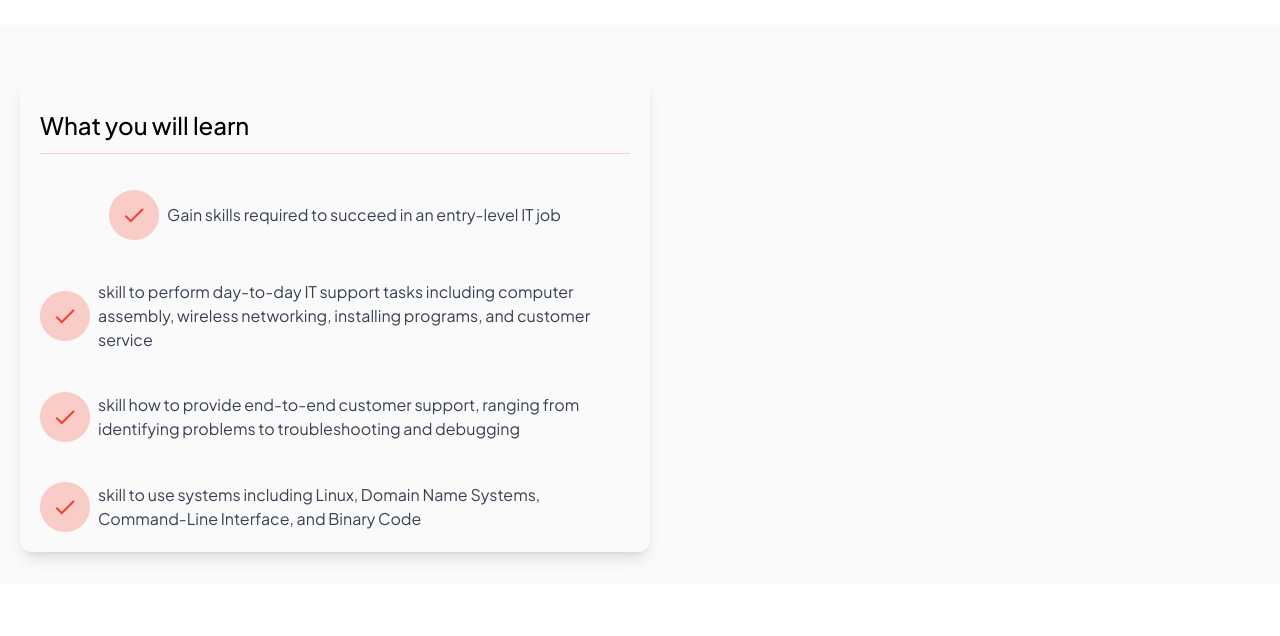
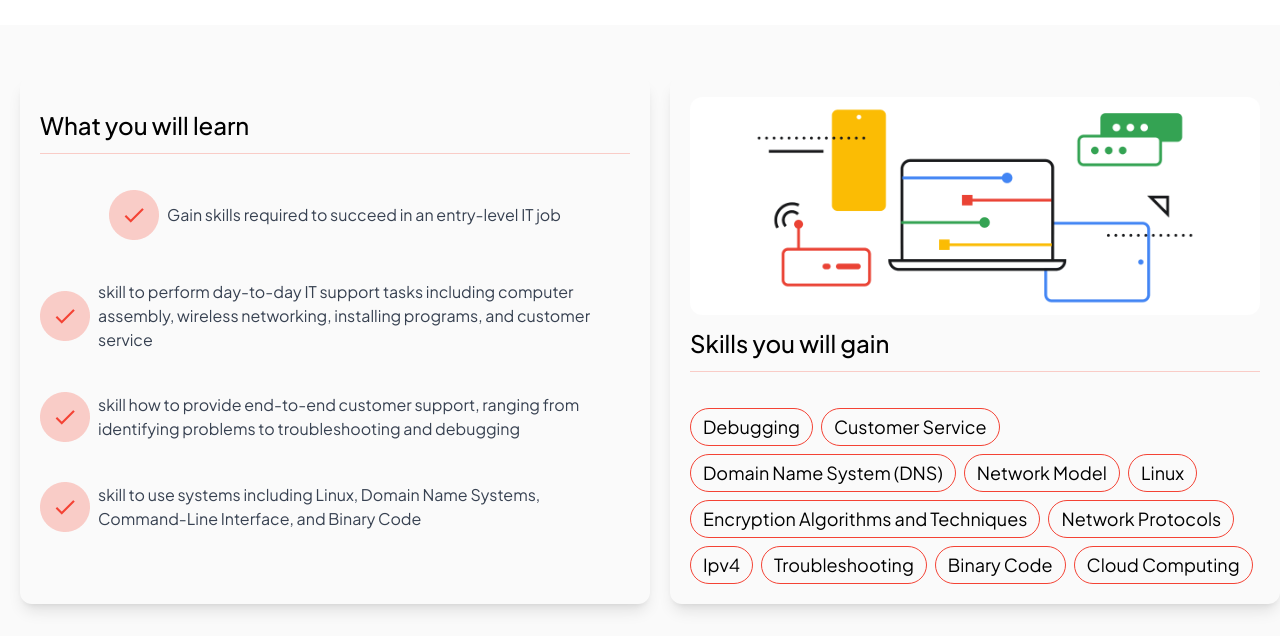
Before and after one commit to nazmul-hasan2/creative4u, a website built with Vite: page index.html in a window 1280 px wide. Shown: the part 861-1497 px from the top of the page. Before the commit the page ends 1445 px from the top, so only its background shows below. Built offline with nearby package versions, Linux system fonts and the light colour scheme; files whose address does not match are found by name.

Commit message:
Skill Section

```diff
--- a/index.html
+++ b/index.html
@@ -143,7 +143,30 @@
 
         </div>
 
+        <!-- Skill section -->
+        <div class="grid grid-cols-1 ml-5 md:grid-cols-1">
+          <div class="rounded-xl shadow-lg">
+            <div class="p-5 flex flex-col">
+              <div class="rounded-xl overflow-hidden">
+                <img src="assets/IT_social 1.png" alt="">
+              </div>
+              <h3 class="text-2xl md:text-2xl font-medium py-3 mb-9 border-b border-[#F9CCC7]">Skills you will gain</h3>
+              <div class="flex flex-wrap gap-2">
+                <span class="skill-item">Debugging</span>
+                <span class="skill-item">Customer Service</span>
+                <span class="skill-item">Domain Name System (DNS)</span>
+                <span class="skill-item">Network Model</span>
+                <span class="skill-item">Linux</span>
+                <span class="skill-item">Encryption Algorithms and Techniques</span>
+                <span class="skill-item">Network Protocols</span>
+                <span class="skill-item">Ipv4</span>
+                <span class="skill-item">Troubleshooting</span>
+                <span class="skill-item">Binary Code</span>
+                <span class="skill-item">Cloud Computing</span>
+              </div>
+            </div>
 
+          </div>
       </div>
     </div>
   </section>
```
